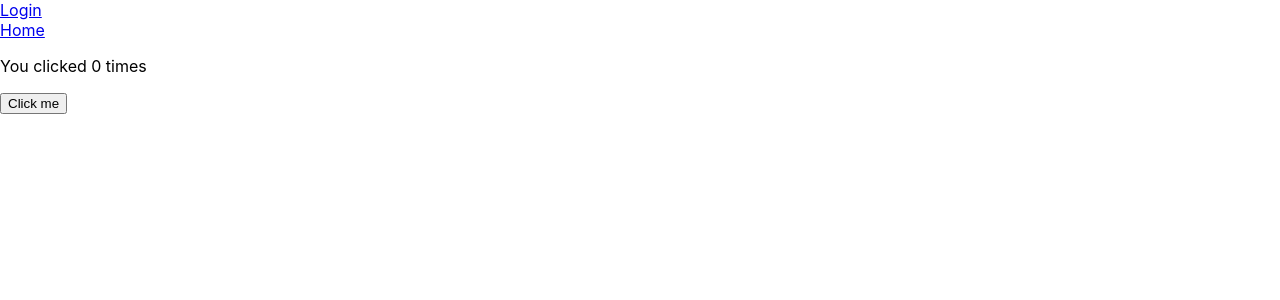
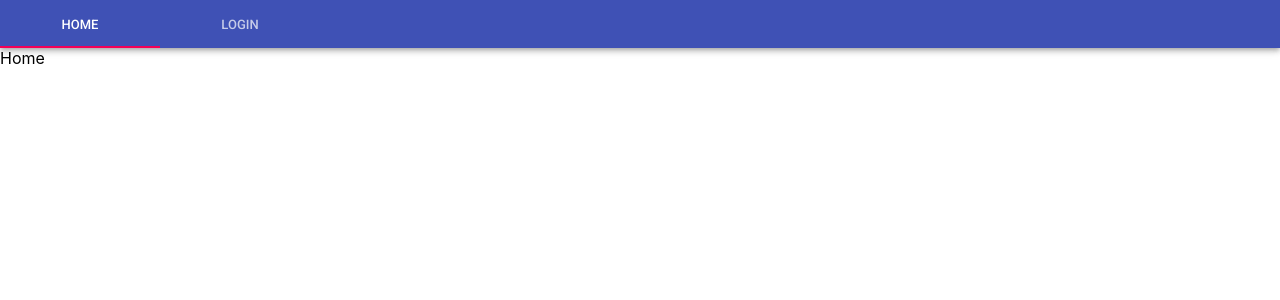
Before and after one commit to cremalab/app-web, a React (Create React App) app: page /home in a window 1280 px wide. Shown: the top 300 px of the page. Built offline with nearby package versions, Linux system fonts and the light colour scheme.

Commit message:
Create homepage component

```diff
--- a/src/components/AppRouter/index.tsx
+++ b/src/components/AppRouter/index.tsx
@@ -11,6 +11,7 @@ export const AppRouter = () => {
       <Switch>
         <Route exact path="/login" component={Login} />
         <Route exact path="/home" component={Home} />
+        <Route exact path="/search" component={Home} />
       </Switch>
     </Router>
   )
--- a/src/components/Home/index.tsx
+++ b/src/components/Home/index.tsx
@@ -1,14 +1,20 @@
-import React, { useState } from "react"
+import React from "react"
+//import { Typography } from "@material-ui/core"
 
-type Props = Readonly<{ children?: React.ReactNode }>
+//type Props = Readonly<{ children?: React.ReactNode }>
+interface Props {
+  title?: string
+}
+interface State {
+  numberOfGames: number
+}
+export class Home extends React.Component<Props, State> {
+  public state: State = {
+    numberOfGames: 0,
+  }
 
-export function Home({ children }: Props) {
-  const [count, setCount] = useState(0)
-  return (
-    <div className="Home">
-      <p>You clicked {count} times</p>
-      <button onClick={() => setCount(count + 1)}>Click me</button>
-      {children}
-    </div>
-  )
+  public componentDidMount() {}
+  public render() {
+    return <div>Home</div>
+  }
 }
--- a/src/components/Home/stories.tsx
+++ b/src/components/Home/stories.tsx
@@ -5,4 +5,4 @@ import { Home } from "."
 
 storiesOf("Home", module)
   .addDecorator(decoratorCentered)
-  .add("default", () => <Home>Home</Home>)
+  .add("default", () => <Home />)
--- a/src/components/Login/index.tsx
+++ b/src/components/Login/index.tsx
@@ -22,12 +22,13 @@ const styles = createStyles({
 interface FormValues {
   email: string
   password: string
+  showSnack: boolean
 }
 
 const FormComp = (props: FormikProps<FormValues>) => {
   const { values, handleChange, handleBlur, isSubmitting, handleSubmit } = props
-
   return (
+    <div>
       <form onSubmit={handleSubmit} style={styles.form}>
         <Grid container spacing={8} style={styles.grid} direction="column">
           <Grid item>
@@ -71,6 +72,7 @@ const FormComp = (props: FormikProps<FormValues>) => {
           </Grid>
         </Grid>
       </form>
+    </div>
   )
 }
 
@@ -78,6 +80,7 @@ const LoginComponent = withFormik<RouteComponentProps, FormValues>({
   mapPropsToValues: () => ({
     email: "",
     password: "",
+    showSnack: false,
   }),
 
   validationSchema: yup.object().shape({
@@ -93,7 +96,7 @@ const LoginComponent = withFormik<RouteComponentProps, FormValues>({
     { setSubmitting, props, resetForm },
   ) {
     axios
-      .post("http://localhost:5001/auth/login", {
+      .post("http://localhost:5002/auth/login", {
         email,
         password,
       })
@@ -102,11 +105,18 @@ const LoginComponent = withFormik<RouteComponentProps, FormValues>({
         if (token) {
           localStorage.setItem("jwtToken", token)
           setAuthorization(token)
+          props.history.push(`/home/${res.data.userId}`)
+          //tell user that they logged in successfully
         }
         setSubmitting(false)
-        props.history.push("/home")
       })
       .catch((err: { response: { data: { message: string } } }) => {
+        // tell user that they failed to login
+        if (err.response.data === undefined) {
+          alert(JSON.stringify("Check to make sure your server is running"))
+          props.history.push("/home/")
+        }
+        alert(JSON.stringify(err.response.data.message))
         console.log(err.response.data.message)
         resetForm()
         setSubmitting(false)
--- a/src/components/Navigation/index.tsx
+++ b/src/components/Navigation/index.tsx
@@ -1,17 +1,47 @@
 import React from "react"
+import { Tabs, Tab, AppBar } from "@material-ui/core"
+import { RouteComponentProps, withRouter } from "react-router-dom"
 
-import { NavLink } from "react-router-dom"
+interface LinkTabProps extends RouteComponentProps {
+  label?: string
+  href: string
+}
 
-export const Navigation = () => {
+function Links(props: LinkTabProps) {
   return (
     <div>
-      <NavLink to="/login" exact>
-        Login
-      </NavLink>
-      <br />
-      <NavLink to="/home" exact>
-        Home
-      </NavLink>
+      <Tab
+        component="a"
+        onClick={(event: React.MouseEvent<HTMLAnchorElement, MouseEvent>) => {
+          props.history.push(props.href)
+          event.preventDefault()
+        }}
+        {...props}
+      />
     </div>
   )
 }
+const LinkTab = withRouter(Links)
+
+export const Navigation = () => {
+  // const classes = useStyles()
+  const [value, setValue] = React.useState(0)
+
+  function handleChange(event: React.ChangeEvent<{}>, newValue: number) {
+    setValue(newValue)
+    return event
+  }
+  return (
+    <div>
+      <AppBar position="static">
+        <Tabs variant="fullWidth" value={value} onChange={handleChange}>
+          <LinkTab label="home" href="/home" />
+          <LinkTab label="login" href="/login" />
+        </Tabs>
+      </AppBar>
+      {value === 0}
+      {value === 1}
+      {value === 2}
+    </div>
+  )
+}
```
Also changed, not shown: src/components/BgCard/index.tsx (added, +64 -0 lines), src/components/BgCard/stories.tsx (added, +34 -0 lines), src/components/BgCard/test.tsx (added, +16 -0 lines), src/components/BgCard/README.md (added), 2 other files (tests, documents, lock files or other folders). Lines whose indentation alone changed are shown as unchanged.
